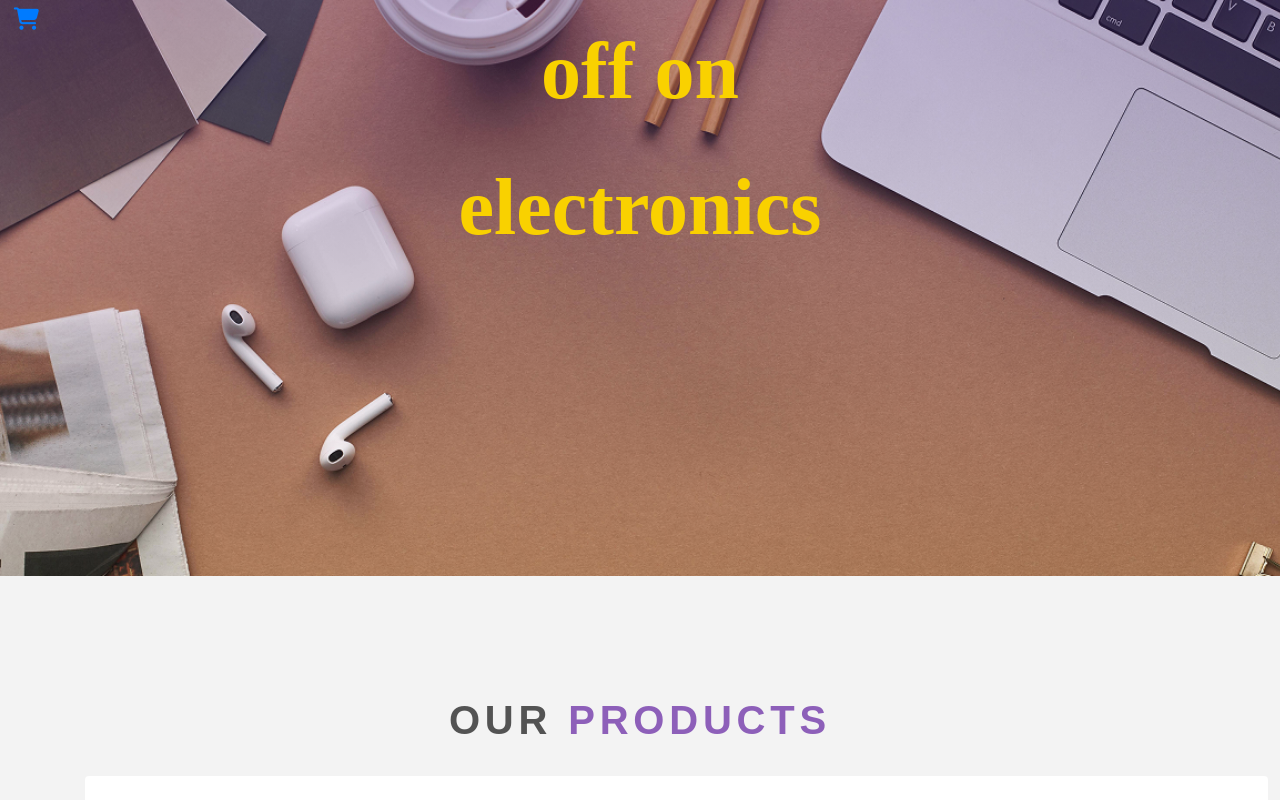
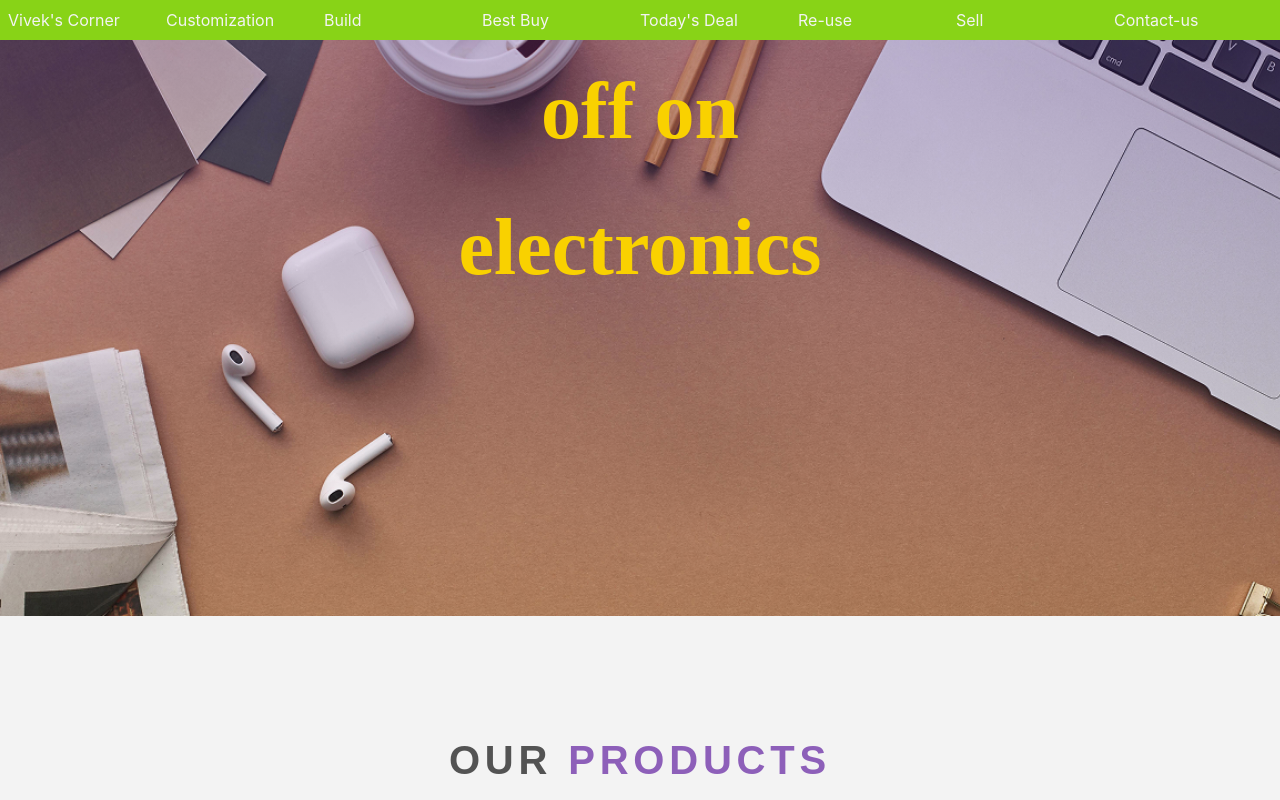
Before and after one commit to vivekpaul-exe/ShopUI, a React (Create React App) app: page / in a window 1280 px wide. Shown: the top 800 px of the page. Built offline with nearby package versions, Linux system fonts and the light colour scheme.

Commit message:
update the navbar display

```diff
--- a/src/App.js
+++ b/src/App.js
@@ -28,8 +28,8 @@ export default function App(){
   return(
       <React.Fragment>
         {/* <Route exact path="/Custom" component={Custom} /> */}
-        <NavBar />
-        {/* <Navbar2 /> */}
+        {/* <NavBar /> */}
+        <Navbar2 />
 
         <Switch>
           {/* <Route exact path="/Auth" component={Auth} /> */}
```
